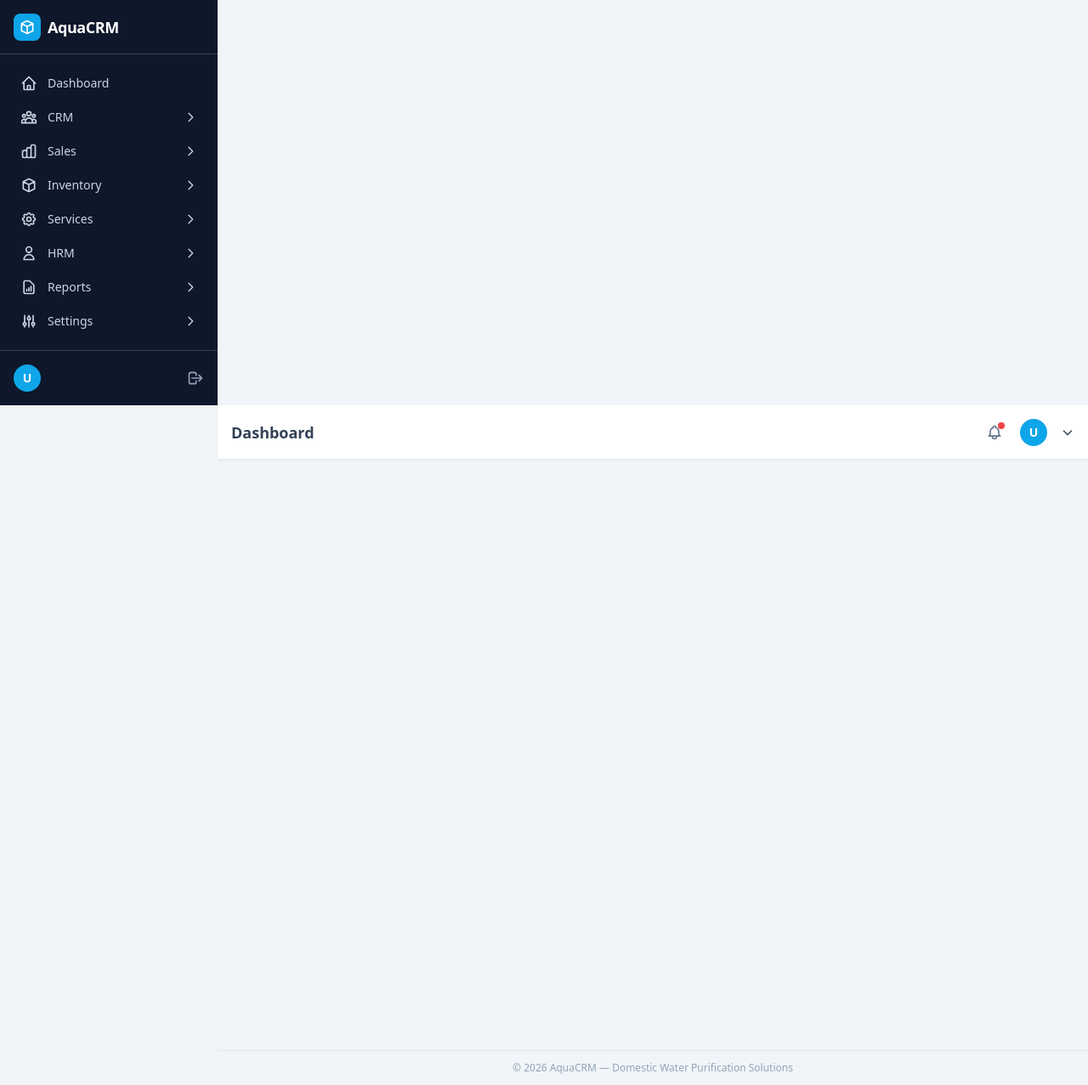
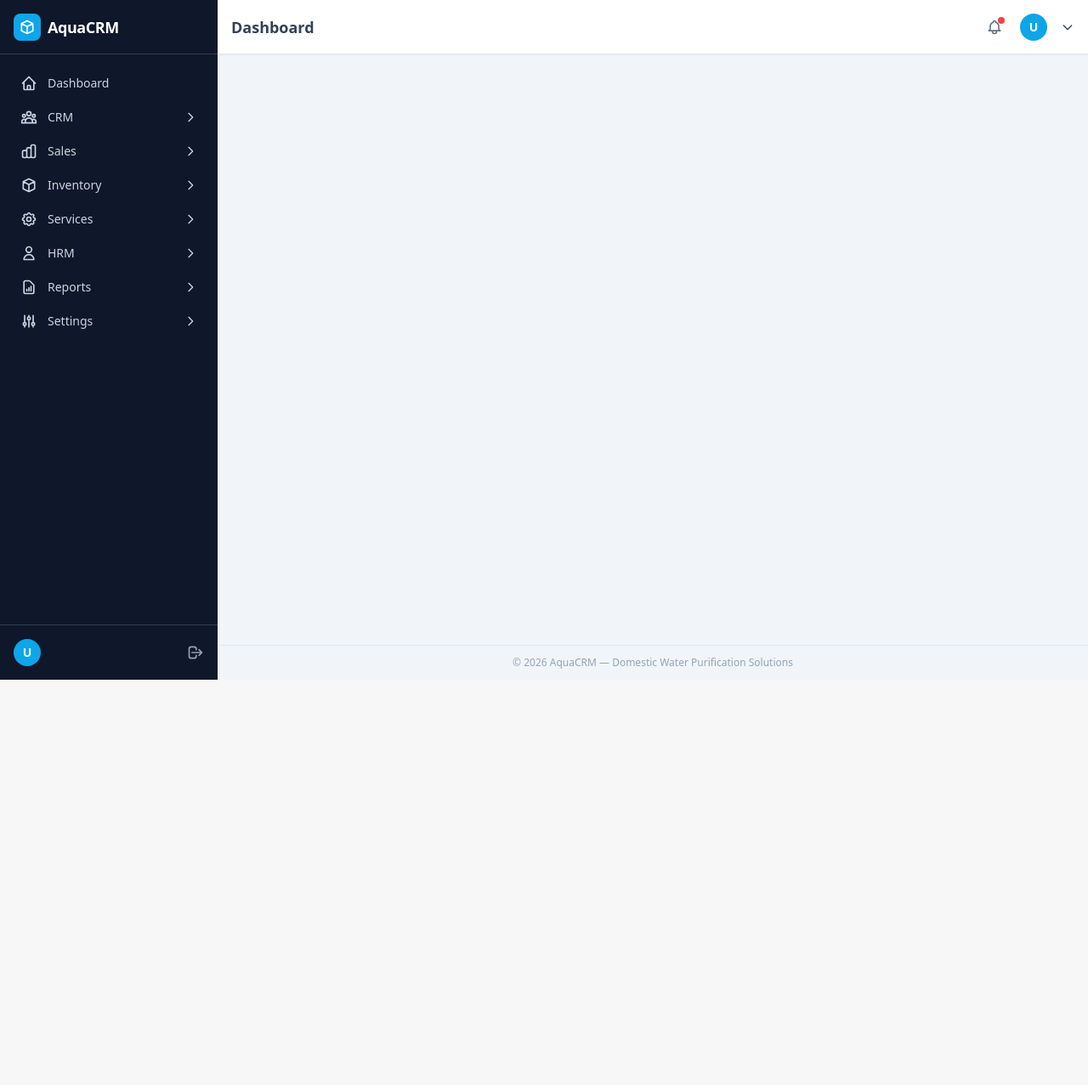
Before and after one commit to yairpaieuu/water, a PHP site: template app/Views/layouts/app.php in a window 1280 px wide. Shown: the whole page at 85% size. After the commit the page ends 800 px from the top, so only its background shows below. Run offline with PHP 8.4, Linux system fonts and the light colour scheme; the template is opened without the code that fills it, so the values that code supplies are empty; some libraries are stand-ins or nearby versions.

Commit message:
Fix blank space above topbar: add flex to body, remove redundant lg:pl-64
Co-authored-by: yairpaieuu <219221078+yairpaieuu@users.noreply.github.com>

```diff
--- a/app/Views/layouts/app.php
+++ b/app/Views/layouts/app.php
@@ -33,7 +33,7 @@
     <!-- App CSS -->
     <link rel="stylesheet" href="/assets/css/app.css">
 </head>
-<body class="h-full bg-slate-100 font-sans antialiased" x-data="{ sidebarOpen: false, sidebarCollapsed: false }">
+<body class="h-full bg-slate-100 font-sans antialiased flex" x-data="{ sidebarOpen: false, sidebarCollapsed: false }">
 
 <!-- Mobile sidebar backdrop -->
 <div
@@ -193,7 +193,7 @@
 </aside>
 
 <!-- Main wrapper -->
-<div class="flex flex-col flex-1 min-h-screen lg:pl-64">
+<div class="flex flex-col flex-1 min-h-screen">
 
     <!-- Top navbar -->
     <header class="sticky top-0 z-10 flex items-center justify-between h-16 px-4 bg-white border-b border-slate-200 shadow-sm">
```
